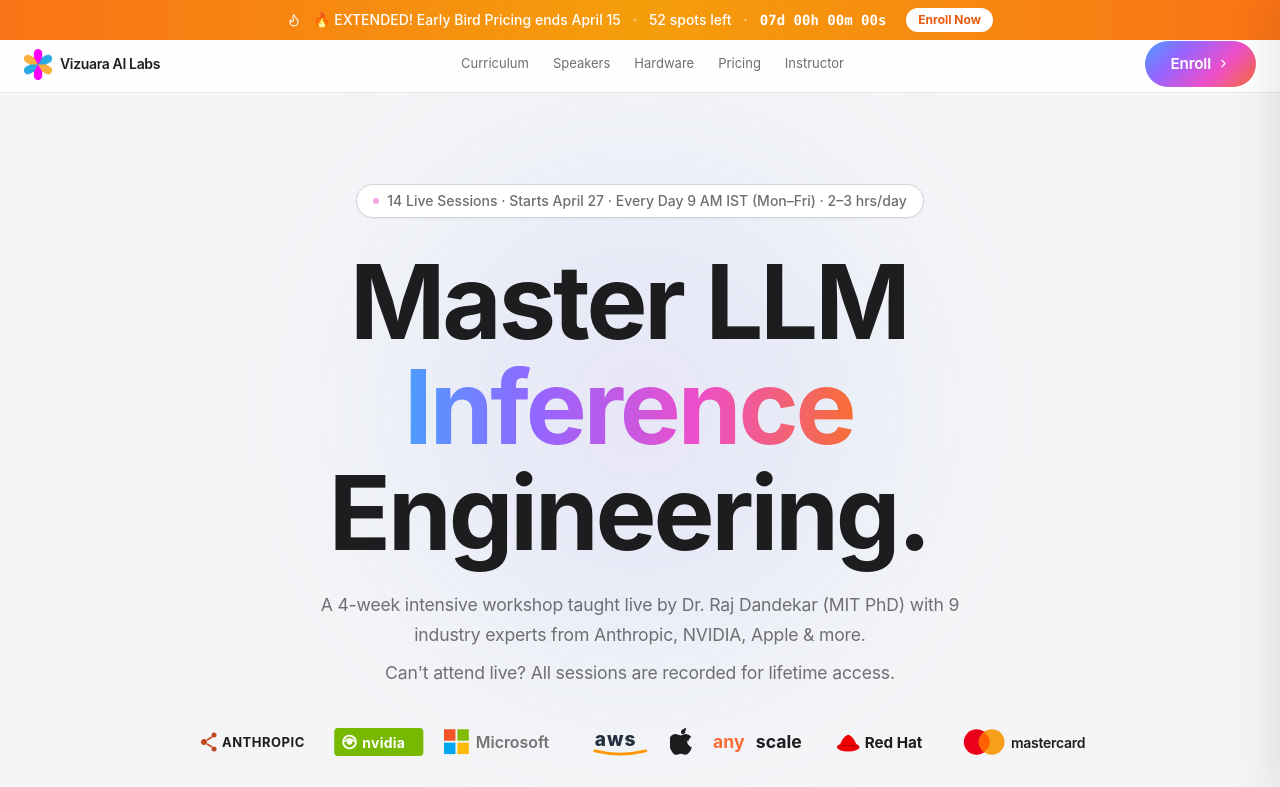
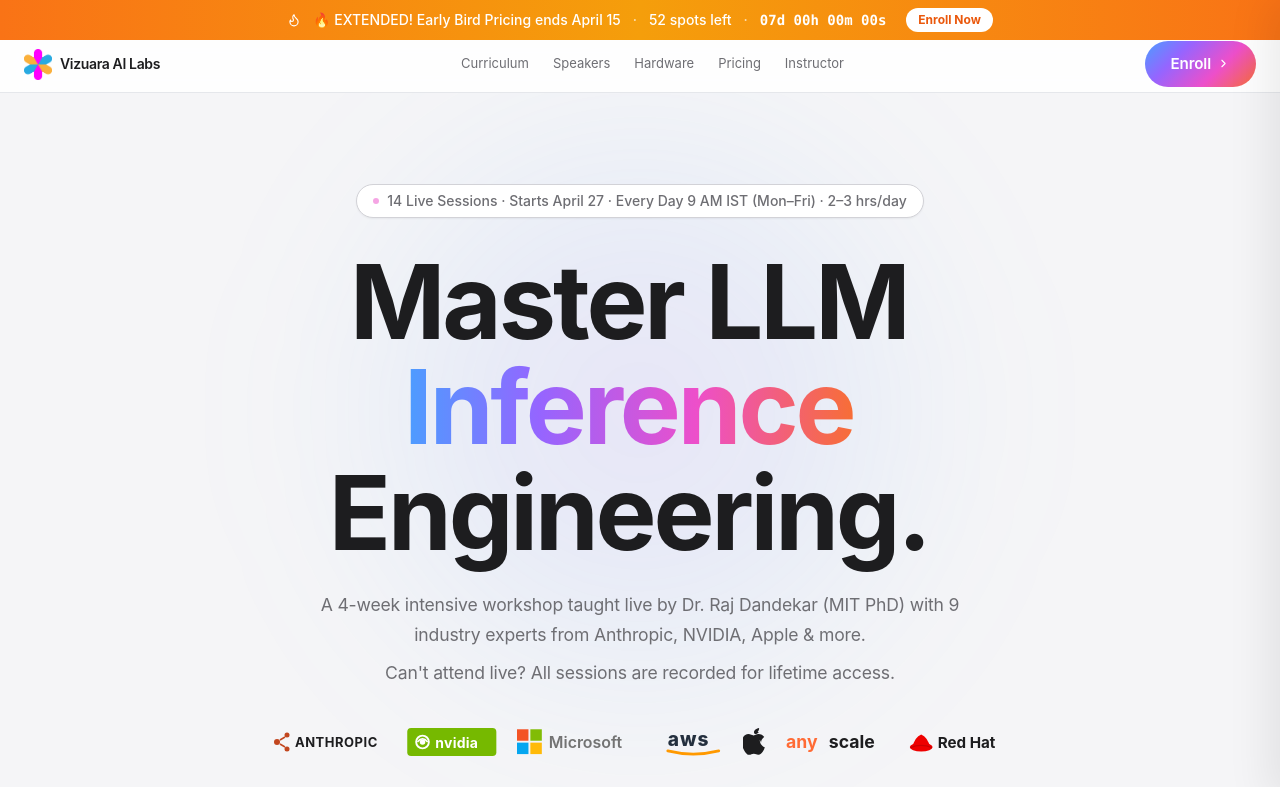
Before and after one commit to VizuaraAI/inference-workshop-site, a Next.js app: page / in a window 1280 px wide. Shown: the top 787 px of the page. Built offline with nearby package versions, Linux system fonts and the light colour scheme.

Commit message:
Remove Mastercard references

```diff
--- a/src/components/CompanyLogos.tsx
+++ b/src/components/CompanyLogos.tsx
@@ -81,18 +81,6 @@
   )
 }
 
-export function MastercardLogo({ height = 22, dark = false }: { height?: number; dark?: boolean }) {
-  const txt = dark ? '#f5f5f7' : '#1d1d1f'
-  return (
-    <svg height={height} width={height * 4.5} viewBox="0 0 99 22" fill="none">
-      <circle cx="13" cy="11" r="10" fill="#EB001B"/>
-      <circle cx="25" cy="11" r="10" fill="#F79E1B"/>
-      <path d="M19 3.2C16 5.7 14.5 8.2 14.5 11S16 16.3 19 18.8C22 16.3 23.5 13.8 23.5 11S22 5.7 19 3.2Z" fill="#FF5F00"/>
-      <text x="40" y="15.5" fontFamily="-apple-system,BlinkMacSystemFont,sans-serif" fontWeight="600" fontSize="11" fill={txt} letterSpacing="-0.2">mastercard</text>
-    </svg>
-  )
-}
-
 // Dispatcher — pass dark={true} on dark backgrounds
 export function CompanyLogo({ company, height = 20, dark = false }: { company: string; height?: number; dark?: boolean }) {
   const name = company.toLowerCase()
@@ -103,7 +91,6 @@
   if (name.includes('apple'))       return <AppleLogo height={height} dark={dark} />
   if (name.includes('anyscale'))    return <AnyScaleLogo height={height} dark={dark} />
   if (name.includes('red hat'))     return <RedHatLogo height={height} dark={dark} />
-  if (name.includes('mastercard'))  return <MastercardLogo height={height} dark={dark} />
   return (
     <span style={{ fontFamily: 'var(--font)', fontSize: 12, fontWeight: 700, color: dark ? '#f5f5f7' : '#1d1d1f' }}>
       {company}
--- a/src/components/EnrollSection.tsx
+++ b/src/components/EnrollSection.tsx
@@ -17,7 +17,7 @@
     { name: 'Seiji Eicher', co: 'AnyScale', col: '#FF6B35', topic: 'Inference at Scale: Ray Serve + vLLM', confirmed: true },
     { name: 'Aayush Saini', co: 'Red Hat AI', col: '#EE0000', topic: 'Next-Gen Multimodal with Omni-VLLM', confirmed: true },
     { name: 'Suyash Harlalka', co: 'Microsoft', col: '#00A4EF', topic: 'Efficient Inference with SLMs', career: true },
-    { name: 'Shubham Panchal', co: 'Mastercard', col: '#EB001B', topic: 'On-Device Android Deployment', confirmed: true },
+    { name: 'Shubham Panchal', co: 'Independent', col: '#EB001B', topic: 'On-Device Android Deployment', confirmed: true },
     { name: 'Yash Dixit', co: 'Apple', col: '#555555', topic: 'How Inference Is Done on LLMs at Apple', career: true, confirmed: true },
   ]
   return (
@@ -292,7 +292,7 @@
                   label="Guest Speaker Pass"
                   price={50000}
                   originalPrice={60000}
-                  sub="All 9 sessions — Anthropic, NVIDIA, Microsoft, Apple, AnyScale, Red Hat, Amazon, Mastercard"
+                  sub="All 9 sessions — Anthropic, NVIDIA, Microsoft, Apple, AnyScale, Red Hat, Amazon and more"
                   detail={<SpeakersDetail/>}
                   earlyBird={earlyBird}
                 />
--- a/src/components/Hero.tsx
+++ b/src/components/Hero.tsx
@@ -28,7 +28,7 @@
   )
 }
 
-const companies = ['Anthropic', 'NVIDIA', 'Microsoft', 'AWS', 'Apple', 'AnyScale', 'Red Hat', 'Mastercard']
+const companies = ['Anthropic', 'NVIDIA', 'Microsoft', 'AWS', 'Apple', 'AnyScale', 'Red Hat']
 
 export default function Hero() {
   const { mounted, isActive } = useEarlyBird()
--- a/src/components/SpeakersSection.tsx
+++ b/src/components/SpeakersSection.tsx
@@ -79,7 +79,7 @@
     date: 'Fri May 15 (target — May)',
   },
   {
-    name: 'Shubham Panchal', role: 'Android ML Engineer', company: 'Mastercard', companyColor: '#EB001B',
+    name: 'Shubham Panchal', role: 'Android ML Engineer', company: 'Independent', companyColor: '#EB001B',
     topic: 'On-Device LLM Deployment on Android',
     description: 'SmolChat-Android architecture, ONNX runtime on mobile, INT4/INT8 quantization for constrained devices, live benchmarking on real Android hardware. 3-hour hands-on session.',
     avatarGrad: 'linear-gradient(135deg,#EB001B,#B8001A)',
@@ -221,7 +221,7 @@
             <span className="text-gradient">at the frontier.</span>
           </h2>
           <p className="subhead max-w-xl mx-auto">
-            9 industry experts from Anthropic, NVIDIA, Microsoft, Apple, AnyScale, Red Hat, Amazon and Mastercard.
+            9 industry experts from Anthropic, NVIDIA, Microsoft, Apple, AnyScale, Red Hat, Amazon and more.
             Sessions at <strong>Anthropic</strong>, <strong>NVIDIA</strong>, <strong>Microsoft</strong> and <strong>Apple</strong> include a
             dedicated career insights segment.
           </p>
```
Also changed, not shown: 5 other files (tests, documents, lock files or other folders).
